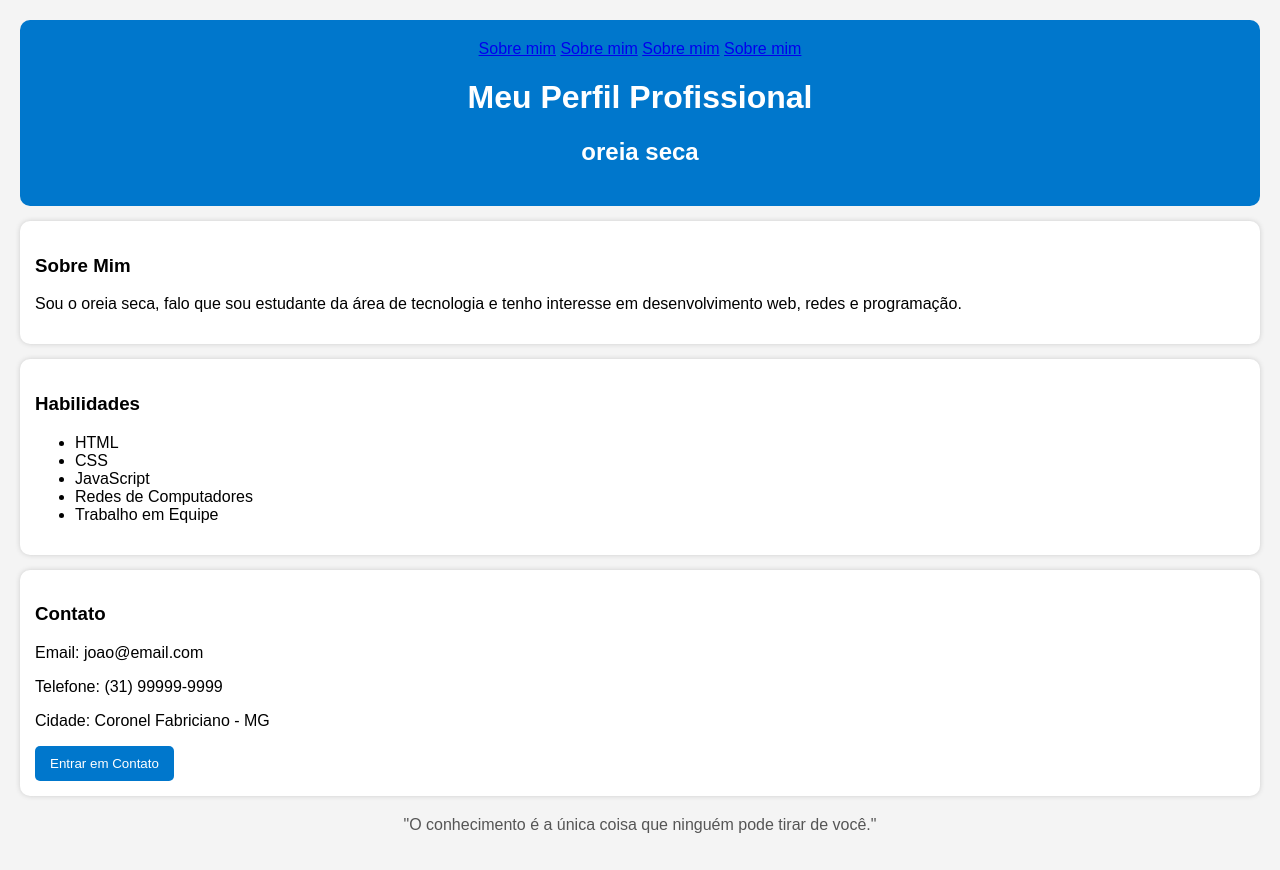
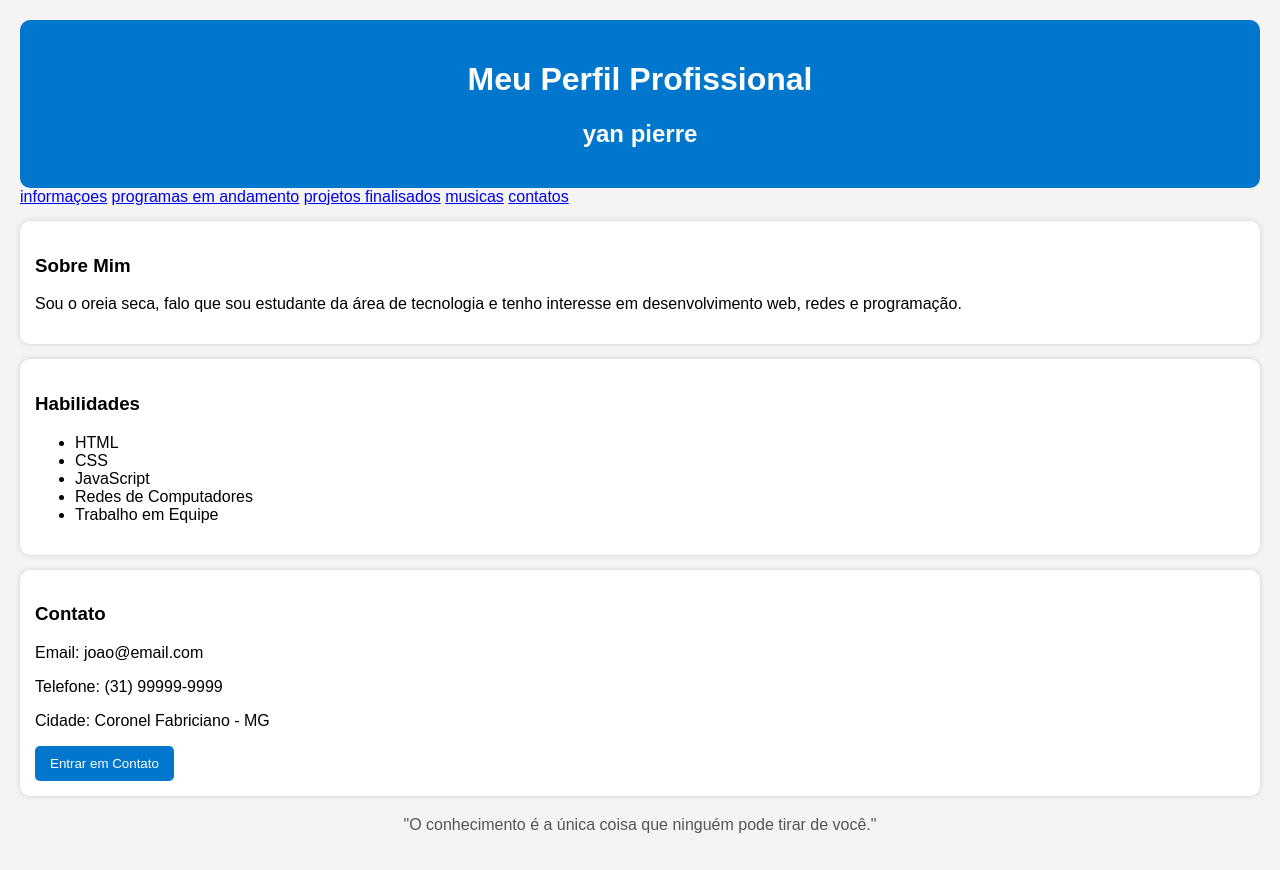
Before and after one commit to yanpierre444/HELLO, a plain HTML site: page index.html in a window 1280 px wide. Drawn offline with Linux system fonts and the light colour scheme.

Commit message:
ahhhhhhhhhhhhhhhh, eu não aguento mais!!!!!!!!

```diff
--- a/index.html
+++ b/index.html
@@ -54,17 +54,19 @@
 <body>
 
     <header>
-        <nav>
-            <a href="#info">Sobre mim</a>
-            <a href="#">Sobre mim</a>
-            <a href="#">Sobre mim</a>
-            <a href="#">Sobre mim</a>
-        </nav>
 
         <h1>Meu Perfil Profissional</h1>
-        <h2>oreia seca</h2>
+        <h2>yan pierre</h2>
     </header>
-
+    <main>
+    <nav>
+        <a href="#info">informaçoes</a>
+        <a href="#prg1">programas em andamento</a>
+        <a href="#prg2">projetos finalisados</a>
+        <a href="#mus">musicas</a>
+        <a href="#cont">contatos</a>
+    </nav>
+</main>
     <section id="info">
         <h3>Sobre Mim</h3>
         <p>
```
